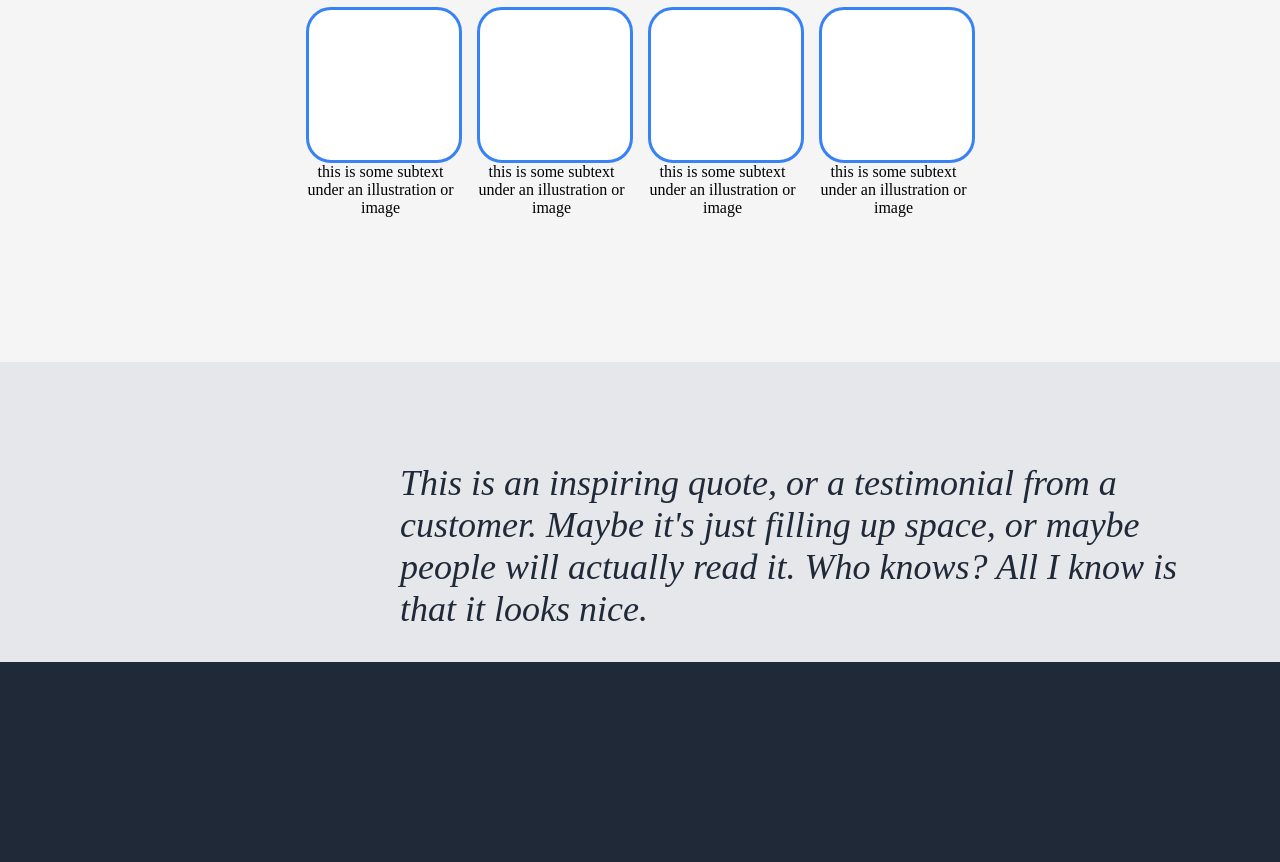
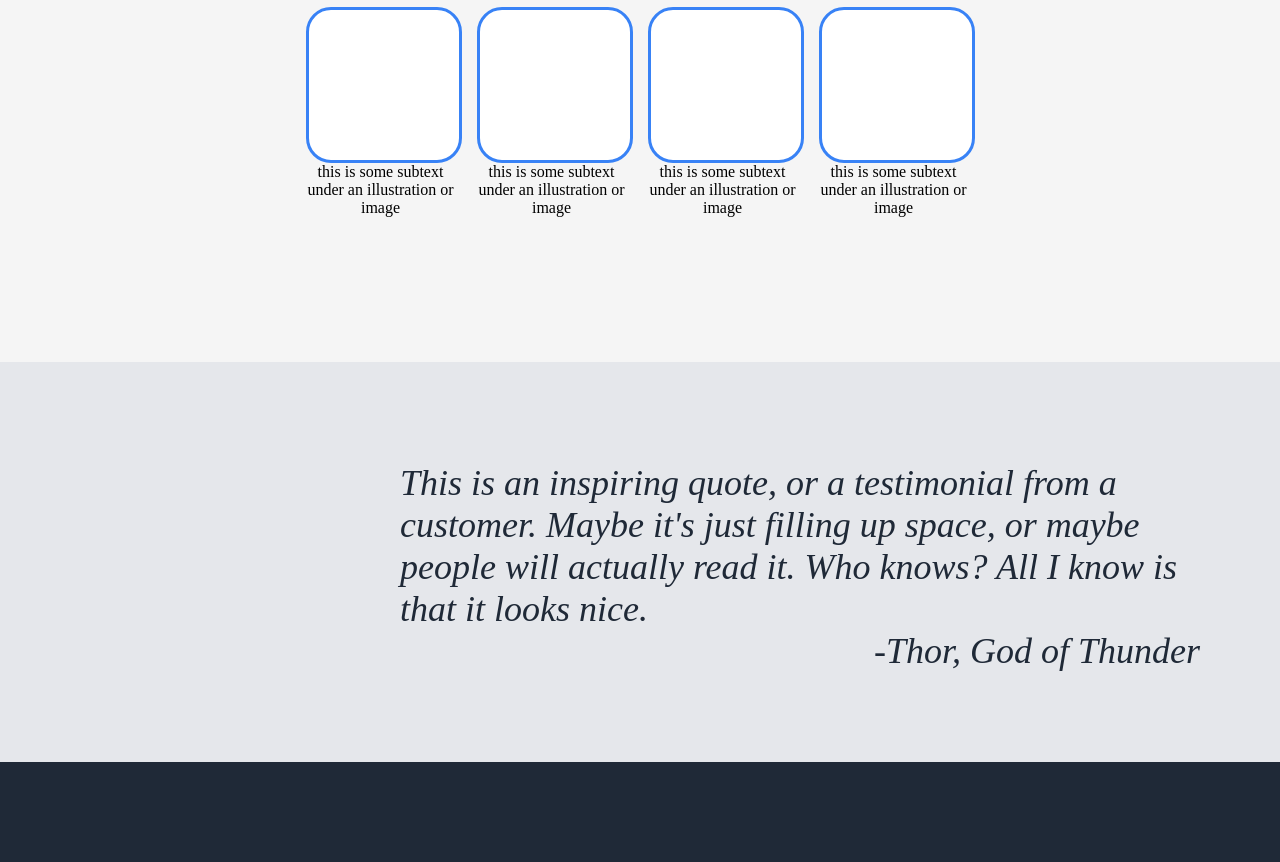
Before and after one commit to Bradlj03/Landing-Page---Odin-Project, a plain HTML site: page index.html in a window 1280 px wide. Shown: the part 513-1375 px from the top of the page. Drawn offline with Linux system fonts and the light colour scheme.

Commit message:
Qoute signature line done

```diff
--- a/index.html
+++ b/index.html
@@ -70,8 +70,12 @@
     <div class="qouteSection">
         <div class="qouteText">
             This is an inspiring quote, or a testimonial from a customer. Maybe it's just filling up space, or maybe people will actually read it. Who knows? All I know is that it looks nice.
+            <div class="signature" style="text-align: right;"> -Thor, God of Thunder</div>
         </div>
     </div>
+
+
+
 
 
     </div>
--- a/style.css
+++ b/style.css
@@ -142,7 +142,7 @@ I solved the width problem of my text below, by putting everything into a transp
 .qouteSection{
 background-color:#E5E7EB;
 width: 100%;
-height: 300px;
+height: 400px;
 }
 /*36px light italic #1F2937*/
 .qouteText{
@@ -154,5 +154,8 @@ height: 300px;
 	font-weight:300;
 	padding: 100px;
 	padding-left: 400px;
+}
 
+.signature{
+	color:#1F2937;
 }
```
